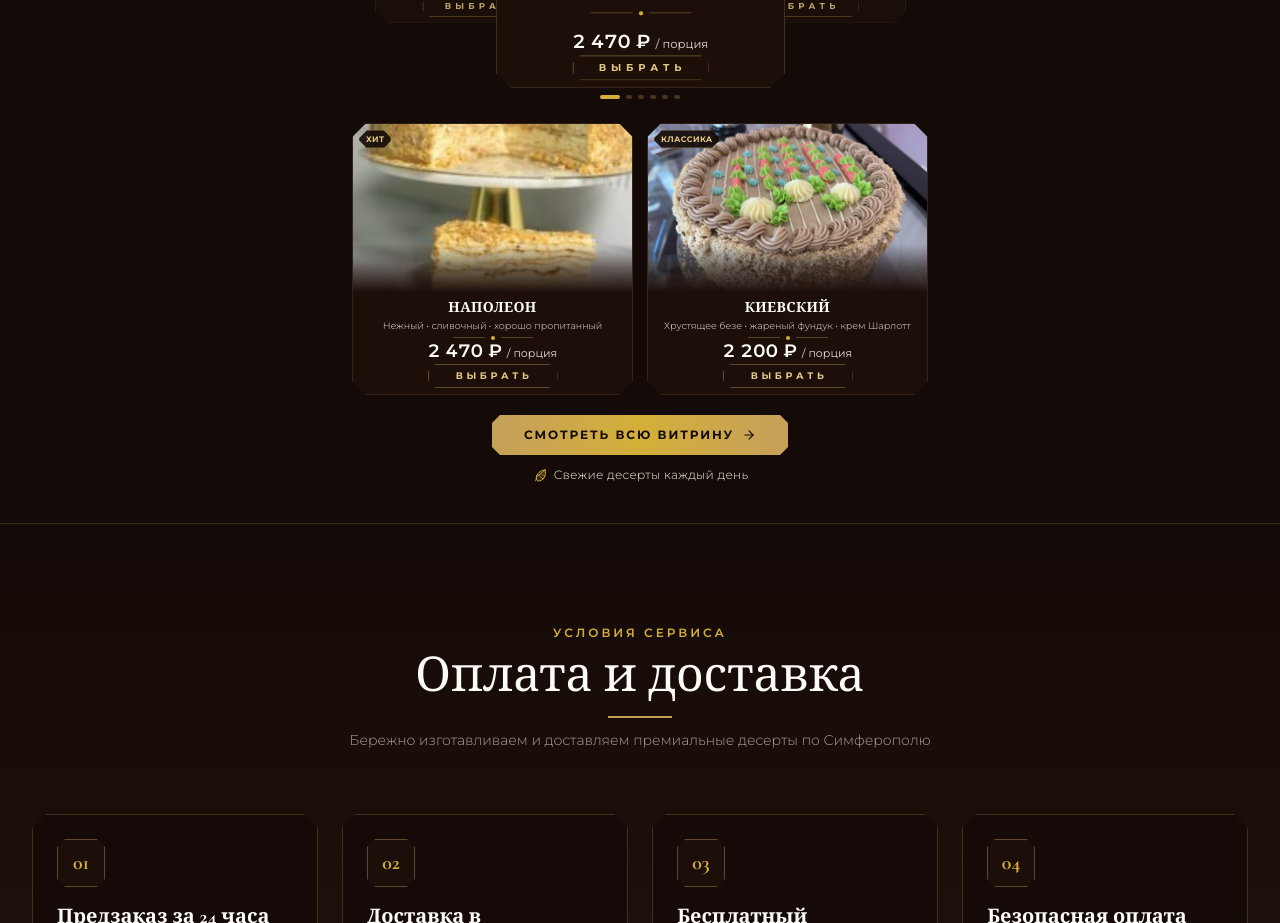
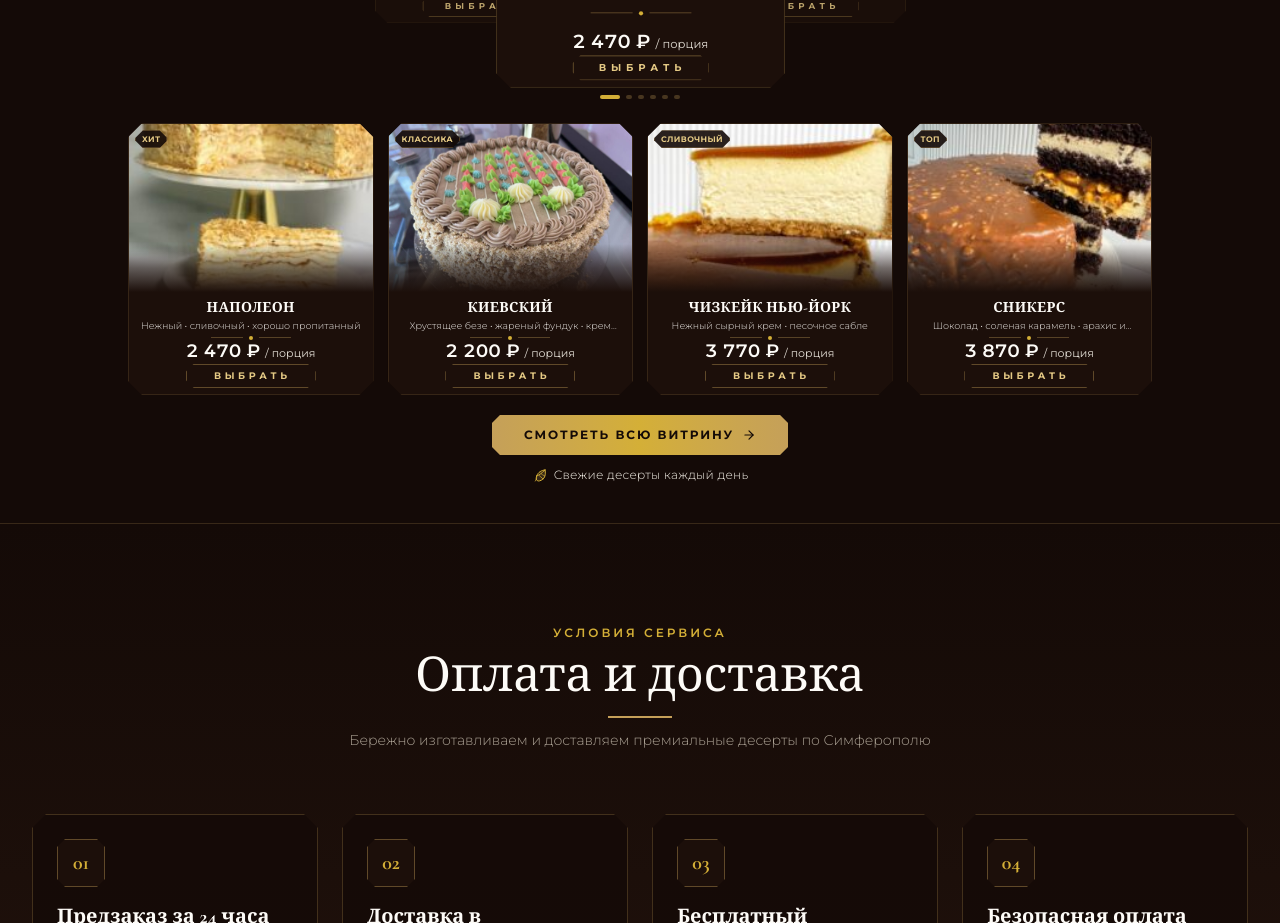
Before and after one commit to kickerwilder/patissier, a React (Vite) app: page / in a window 1280 px wide. Shown: the part 2360-3283 px from the top of the page. Built offline with nearby package versions, Linux system fonts and the light colour scheme; a web font is replaced by a local one.

Commit message:
Update DessertShowcase.tsx

```diff
--- a/src/components/DessertShowcase.tsx
+++ b/src/components/DessertShowcase.tsx
@@ -64,10 +64,10 @@ export const DessertShowcase: React.FC<DessertShowcaseProps> = ({
       ? PRODUCTS
       : PRODUCTS.filter((p) => p.categories.includes(selectedCategory));
 
-  // Default: show 2 cards under carousel (matching mobile reference), expand to all when clicked
+  // Default: 2 cards on mobile (<768px), 4 cards on desktop in one row. Full list when expanded.
   const displayedCatalogProducts = isFullCatalogExpanded
     ? filteredProducts
-    : filteredProducts.slice(0, 2);
+    : filteredProducts.slice(0, 4);
 
   return (
     <section
@@ -273,17 +273,15 @@ export const DessertShowcase: React.FC<DessertShowcaseProps> = ({
         <div className="mt-1 sm:mt-2">
           <div
             id="main-catalog-grid"
-            className={
-              isFullCatalogExpanded
-                ? 'grid grid-cols-2 sm:grid-cols-2 lg:grid-cols-4 gap-2 sm:gap-3.5 max-w-5xl mx-auto'
-                : 'grid grid-cols-2 max-w-xl mx-auto gap-2 sm:gap-3.5'
-            }
+            className="grid grid-cols-2 md:grid-cols-4 gap-2 sm:gap-3.5 max-w-5xl mx-auto"
           >
-            {displayedCatalogProducts.map((product) => (
+            {displayedCatalogProducts.map((product, idx) => (
               <div
                 key={product.id}
                 onClick={() => onOpenProductDetail(product)}
-                className="cut-corner-card bg-choco-900 border border-gold-500/15 hover:border-gold-500/50 shadow-md hover:shadow-xl transition-all duration-300 flex flex-col group cursor-pointer"
+                className={`cut-corner-card bg-choco-900 border border-gold-500/15 hover:border-gold-500/50 shadow-md hover:shadow-xl transition-all duration-300 flex flex-col group cursor-pointer ${
+                  !isFullCatalogExpanded && idx >= 2 ? 'hidden md:flex' : 'flex'
+                }`}
               >
                 {/* Image Container with tag */}
                 <div className="relative h-32 sm:h-42 overflow-hidden bg-choco-950 flex-shrink-0">
```
